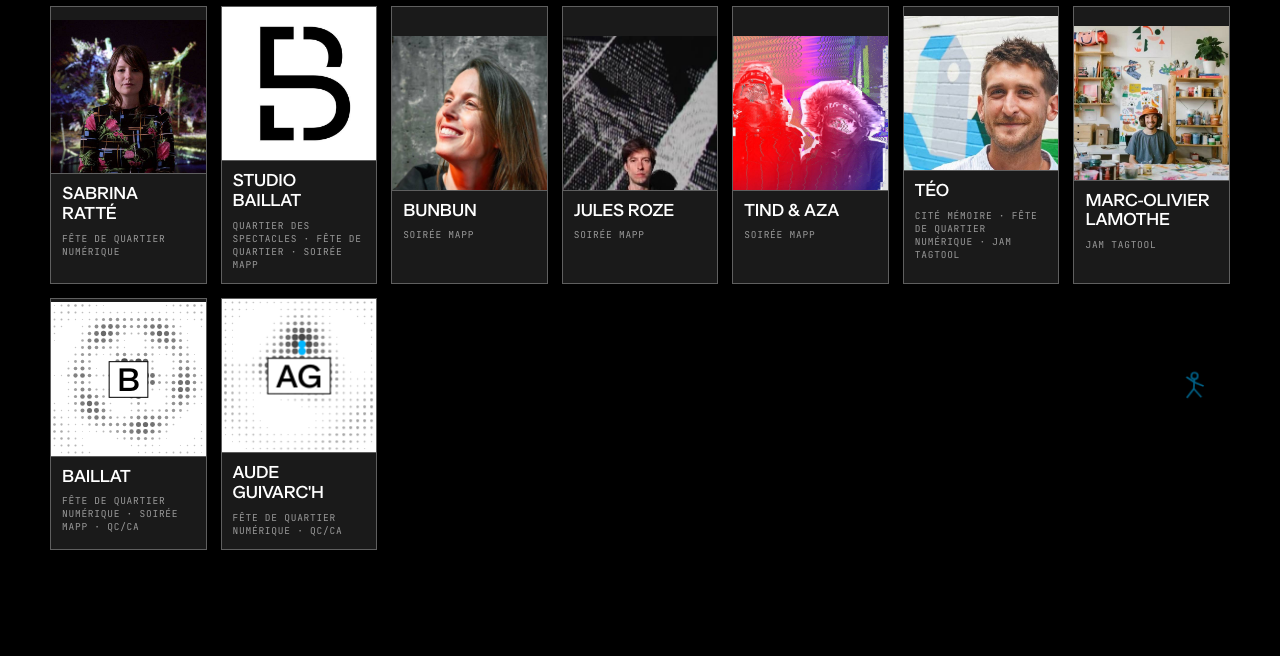
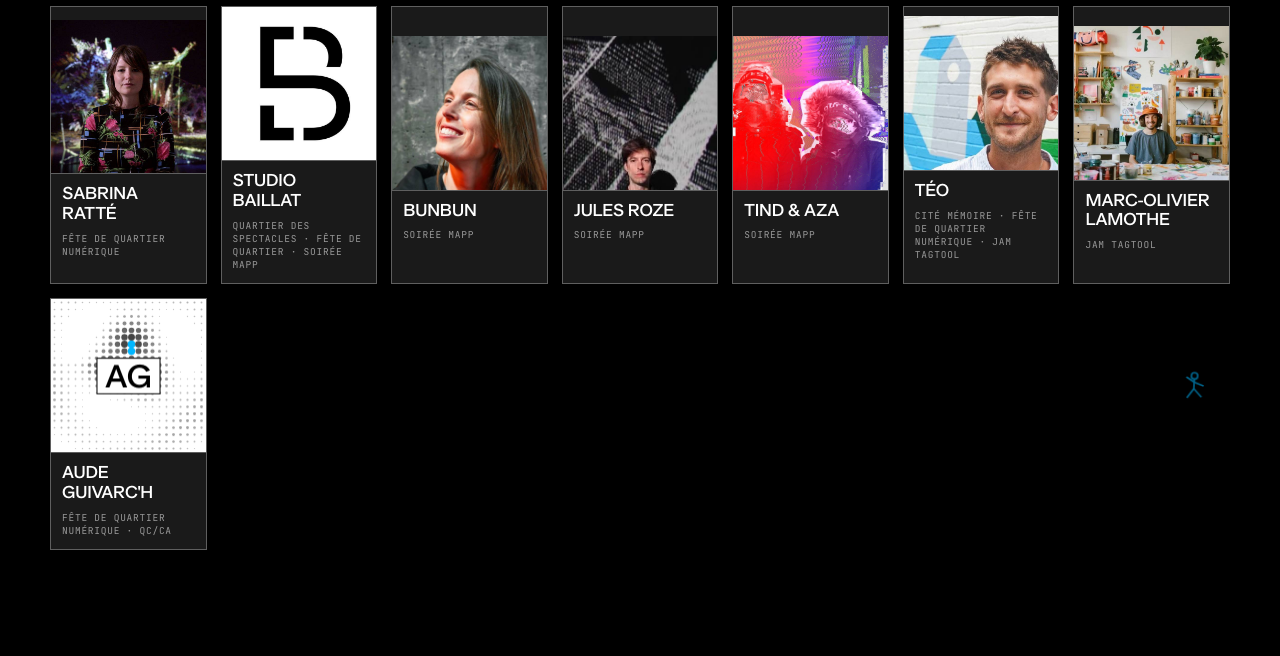
Before and after one commit to Bertarose/mappmtl_prog, a plain HTML site: page index_tempo.html in a window 1280 px wide. Shown: the part 2137-2793 px from the top of the page. Drawn offline with nearby package versions, Linux system fonts and the light colour scheme.

Commit message:
Add files via upload

```diff
--- a/index_tempo.html
+++ b/index_tempo.html
@@ -1312,14 +1312,6 @@
 });
 
 ARTISTS.push(
-  { slug:"js-baillat", name:"Baillat", dayIdx:3, venue:"moment", cat:"vj",
-    appearances:[
-      { venue:"vanhorne", fr:"1–3 OCT · SKATEPARK VAN HORNE", en:"OCT 1–3 · VAN HORNE SKATEPARK" },
-      { venue:"moment", fr:"VEN 2 OCT · MOMENT FACTORY", en:"FRI OCT 2 · MOMENT FACTORY" }
-    ],
-    fr:{ disc:"Fête de quartier numérique · Soirée MAPP · QC/CA", bio:"Artiste visuel québécois dont les créations sont présentées à la Fête de quartier numérique ainsi qu'à la Soirée MAPP 2026 à Moment Factory." },
-    en:{ disc:"Digital Block Party · MAPP Night · QC/CA", bio:"Quebec visual artist whose work is presented at the Digital Block Party and at MAPP Night 2026 at Moment Factory." },
-    links:{} },
   { slug:"aude-guivarch", name:"Aude Guivarc'h", dayIdx:2, venue:"vanhorne", cat:"vj",
     appearances:[
       { venue:"vanhorne", fr:"1–3 OCT · SKATEPARK VAN HORNE", en:"OCT 1–3 · VAN HORNE SKATEPARK" }
```
